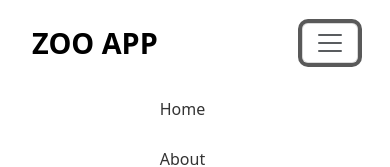
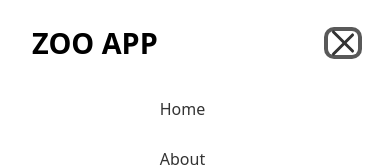
Before and after one commit to richiekaroki/zoo-app, a Vue app: page / in a window 390 px wide. Both pictures are taken after a click on the button "Toggle navigation". Shown: the top 167 px of the page. Built offline with nearby package versions, Linux system fonts and the light colour scheme.

Commit message:
Update NavbarSection.vue

```diff
--- a/src/components/NavbarSection.vue
+++ b/src/components/NavbarSection.vue
@@ -1,31 +1,51 @@
 <template>
   <nav class="navbar navbar-expand-lg navbar-light bg-white py-3">
     <div class="container">
-      <a class="navbar-brand" href="/">ZOO APP</a>
+      <!-- Brand Name -->
+      <router-link class="navbar-brand" to="/">ZOO APP</router-link>
+
+      <!-- Custom Hamburger Menu Button for Small Screens -->
       <button
-        class="navbar-toggler"
+        class="navbar-toggler custom-toggler"
         type="button"
-        data-bs-toggle="collapse"
-        data-bs-target="#navbarNav"
+        @click="toggleMenu"
+        :class="{ 'is-active': isMenuOpen }"
         aria-controls="navbarNav"
         aria-expanded="false"
         aria-label="Toggle navigation"
       >
-        <span class="navbar-toggler-icon"></span>
+        <!-- Custom Hamburger Icon Animation -->
+        <span class="toggler-icon"></span>
+        <span class="toggler-icon"></span>
+        <span class="toggler-icon"></span>
       </button>
-      <div class="collapse navbar-collapse" id="navbarNav">
+
+      <!-- Navbar Links -->
+      <div
+        class="collapse navbar-collapse"
+        :class="{ show: isMenuOpen || isDesktop }"
+        id="navbarNav"
+      >
         <ul class="navbar-nav ms-auto">
           <li class="nav-item">
-            <router-link to="/" class="nav-link">Home</router-link>
+            <router-link to="/" class="nav-link" @click="closeMenu"
+              >Home</router-link
+            >
           </li>
           <li class="nav-item">
-            <router-link to="/about" class="nav-link">About</router-link>
+            <router-link to="/about" class="nav-link" @click="closeMenu"
+              >About</router-link
+            >
           </li>
           <li class="nav-item">
-            <router-link to="/services" class="nav-link">Services</router-link>
+            <router-link to="/services" class="nav-link" @click="closeMenu"
+              >Services</router-link
+            >
           </li>
           <li class="nav-item">
-            <router-link to="/contact" class="nav-link">Contact</router-link>
+            <router-link to="/contact" class="nav-link" @click="closeMenu"
+              >Contact</router-link
+            >
           </li>
         </ul>
       </div>
@@ -36,10 +56,38 @@
 <script>
 export default {
   name: "NavbarSection",
+  data() {
+    return {
+      isMenuOpen: false, // Track menu open/close state for mobile
+      isDesktop: window.innerWidth >= 992, // Track if desktop or mobile
+    };
+  },
+  mounted() {
+    window.addEventListener("resize", this.checkScreenSize); // Add event listener to track screen resizing
+  },
+  beforeUnmount() {
+    window.removeEventListener("resize", this.checkScreenSize); // Clean up the event listener when component unmounts
+  },
+  methods: {
+    toggleMenu() {
+      if (!this.isDesktop) {
+        this.isMenuOpen = !this.isMenuOpen; // Toggle menu state on mobile only
+      }
+    },
+    closeMenu() {
+      if (!this.isDesktop) {
+        this.isMenuOpen = false; // Close menu when a link is clicked on mobile
+      }
+    },
+    checkScreenSize() {
+      this.isDesktop = window.innerWidth >= 992; // Update `isDesktop` when the screen is resized
+    },
+  },
 };
 </script>
 
 <style scoped>
+/* Navbar Styles */
 .navbar {
   box-shadow: 0 4px 12px rgba(0, 0, 0, 0.05); /* Softer shadow for modern look */
   padding: 10px 20px;
@@ -66,6 +114,53 @@ export default {
   color: #28a745; /* Smooth hover color change */
 }
 
+/* Custom Hamburger Icon */
+.custom-toggler {
+  border: none;
+  display: flex;
+  flex-direction: column;
+  justify-content: space-between;
+  height: 24px;
+  width: 30px;
+  cursor: pointer;
+  padding: 0;
+}
+
+.toggler-icon {
+  width: 100%;
+  height: 3px;
+  background-color: #333;
+  border-radius: 5px;
+  transition: all 0.3s ease;
+}
+
+/* Transform hamburger to 'X' when active */
+.is-active .toggler-icon:nth-child(1) {
+  transform: translateY(9px) rotate(45deg);
+}
+.is-active .toggler-icon:nth-child(2) {
+  opacity: 0;
+}
+.is-active .toggler-icon:nth-child(3) {
+  transform: translateY(-9px) rotate(-45deg);
+}
+
+/* Slide down transition for the navbar collapse */
+.slide-down-enter-active,
+.slide-down-leave-active {
+  transition: max-height 0.5s ease-in-out;
+}
+.slide-down-enter,
+.slide-down-leave-to {
+  max-height: 0;
+  overflow: hidden;
+}
+
+.navbar-collapse {
+  max-height: 500px; /* Maximum height to enable sliding effect */
+  overflow: hidden; /* Prevent content overflow */
+}
+
 @media (max-width: 992px) {
   .navbar-nav {
     text-align: center;
```
